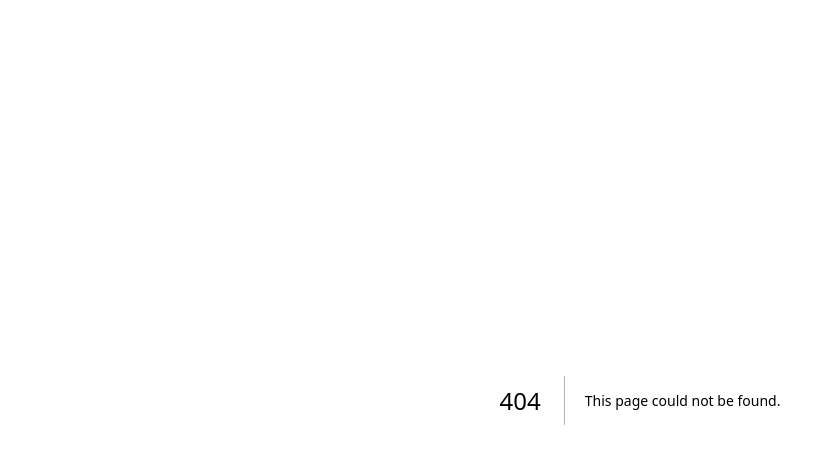
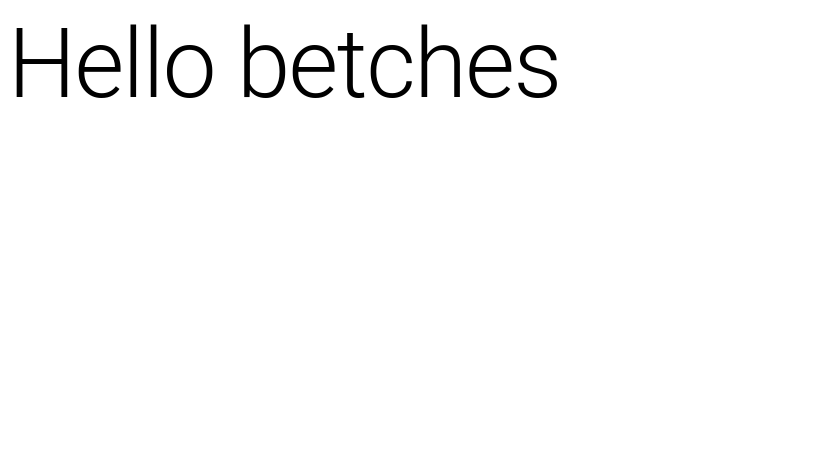
Before and after one commit to mdecrocemovson/jolie, a Next.js app: page / in a window 1280 px wide. Before the commit this address had no page. Shown: the top 464 px of the page, without its empty margins (0-827 px from the left). Built offline with nearby package versions, Linux system fonts and the light colour scheme.

Commit message:
jolie first commit

```diff
--- a/codegen.ts
+++ b/codegen.ts
@@ -3,7 +3,7 @@ const config = {
   schema: "http://localhost:8080/graphql",
   documents: "./graphql/schemas/*.graphql",
   generates: {
-    "./lib/generated/politics-service.ts": {
+    "./lib/generated/jolie-service.ts": {
       plugins: [
         "typescript",
         "typescript-operations",
--- a/package.json
+++ b/package.json
@@ -1,5 +1,5 @@
 {
-  "name": "politics_app",
+  "name": "jolie",
   "version": "0.1.0",
   "private": true,
   "scripts": {
--- /dev/null
+++ b/src/app/page.tsx
@@ -0,0 +1,13 @@
+"use client";
+
+import { Typography } from "@mui/material";
+
+const Politician = () => {
+  return (
+    <Typography variant="h1" component="h2">
+      Hello betches
+    </Typography>
+  );
+};
+
+export default Politician;
--- a/src/app/politician/[id]/page.tsx
+++ b/src/app/politician/[id]/page.tsx
@@ -1,7 +1,7 @@
 "use client";
 
 import { useParams } from "next/navigation";
-import { useGetPoliticianQuery } from "../../../../lib/generated/politics-service";
+import { useGetPoliticianQuery } from "../../../../lib/generated/jolie-service";
 import { client } from "../../../../graphql/schemas/graphqlClient";
 import { BreadCrumbs } from "@/components/BreadCrumbs";
 import { Issues } from "@/components/Issues";
```
Also changed, not shown: lib/generated/jolie-service.ts (renamed from lib/generated/politics-service.ts).
